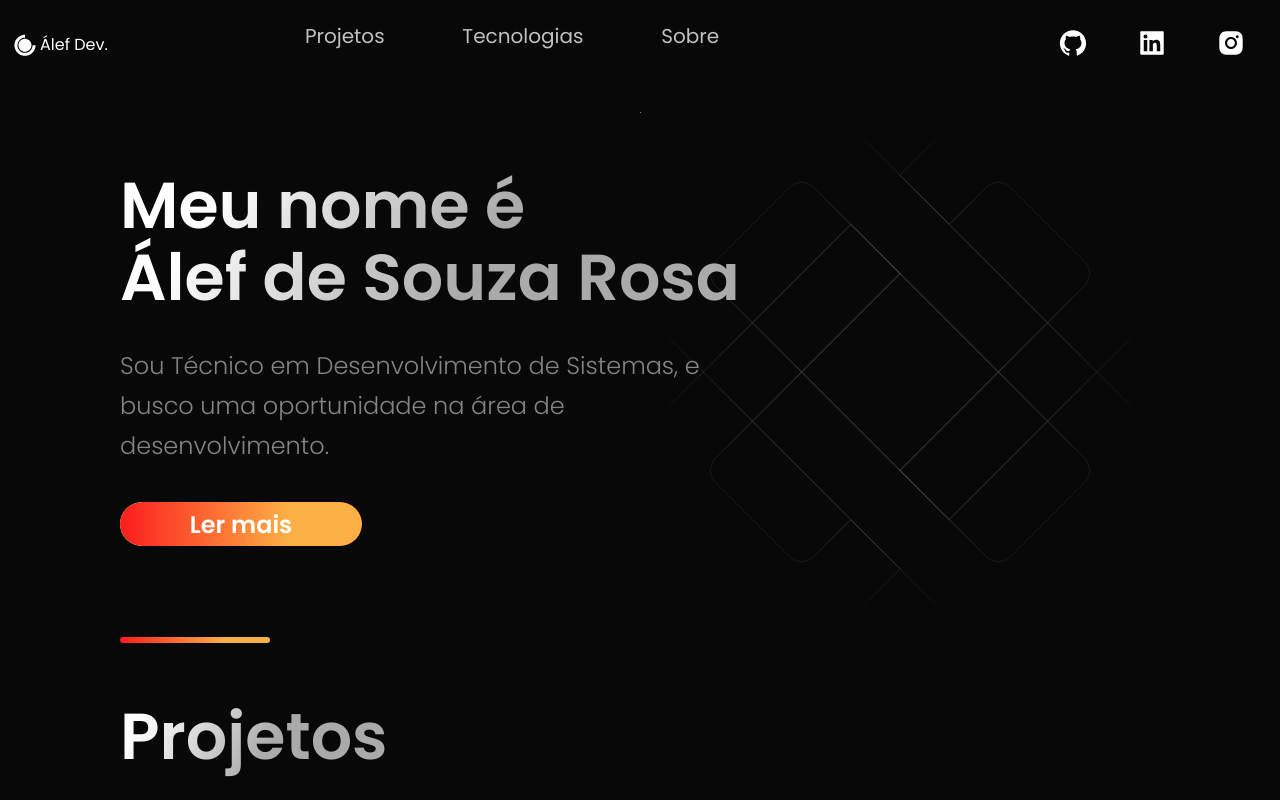
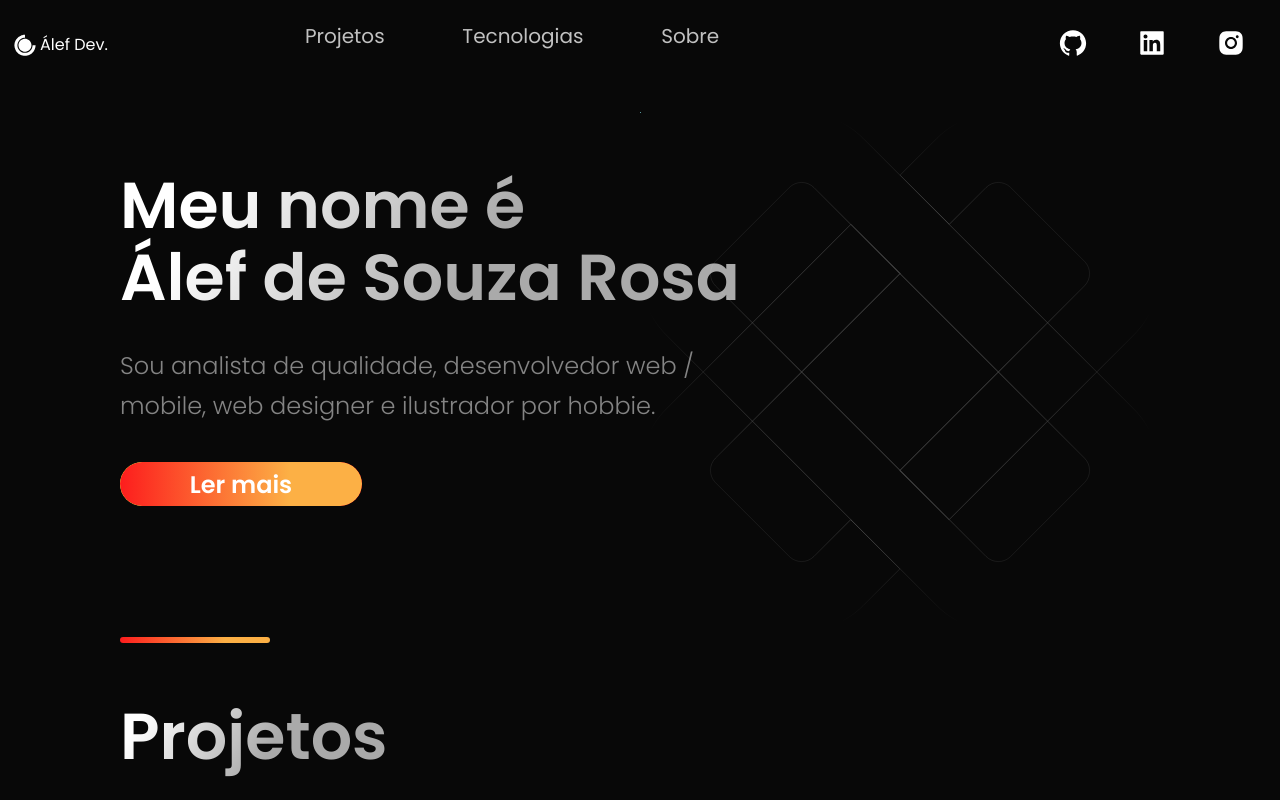
Before and after one commit to Alef185/react-js-port, a Next.js app: page / in a window 1280 px wide. Shown: the top 800 px of the page. Built offline with nearby package versions, Linux system fonts and the light colour scheme.

Commit message:
Update Hero.js

```diff
--- a/src/components/Hero/Hero.js
+++ b/src/components/Hero/Hero.js
@@ -13,7 +13,7 @@ const Hero = (props) => (
           Álef de Souza Rosa
         </SectionTitle>
         <SectionText>
-        Sou Técnico em Desenvolvimento de Sistemas, e busco uma oportunidade na área de desenvolvimento.
+        Sou analista de qualidade, desenvolvedor web / mobile, web designer e ilustrador por hobbie.
         </SectionText>
         <Button onClick={props.handleClick}><Link href='#about'>Ler mais</Link></Button>
       </LeftSection>
```
